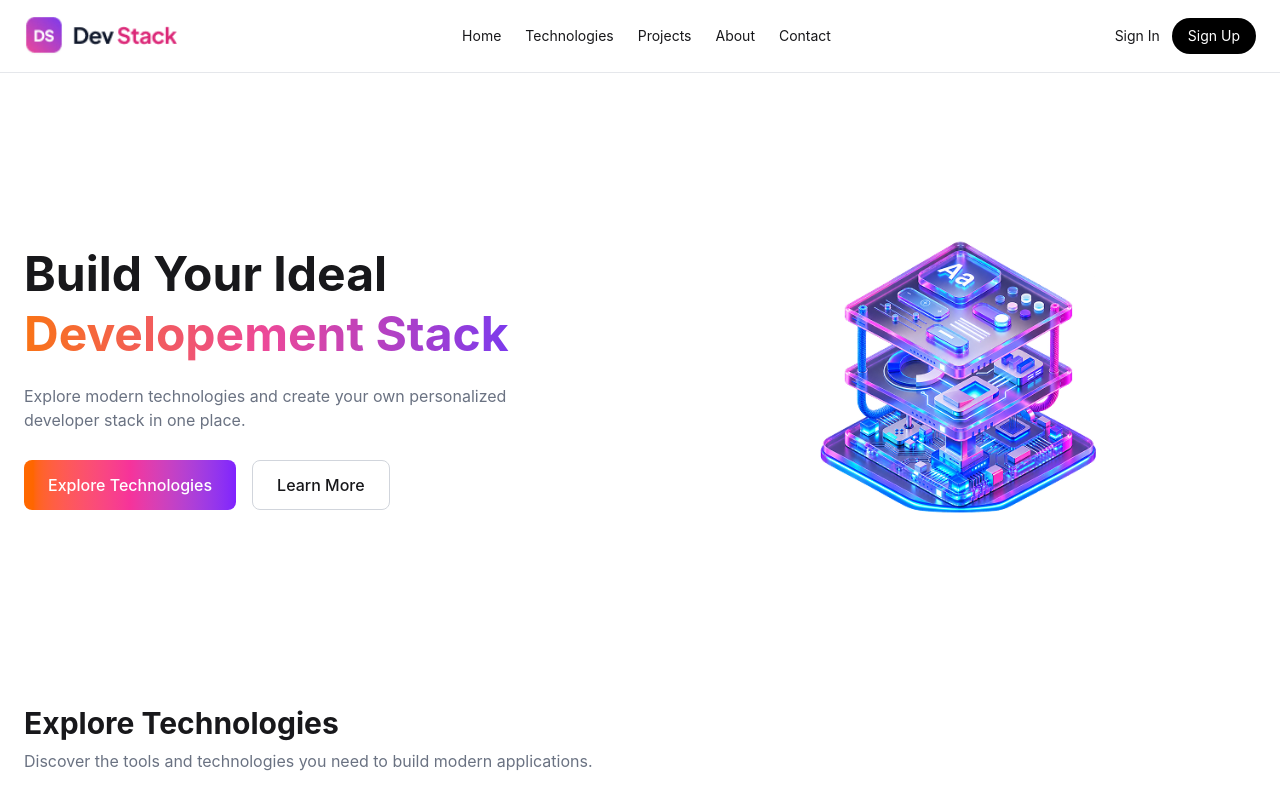
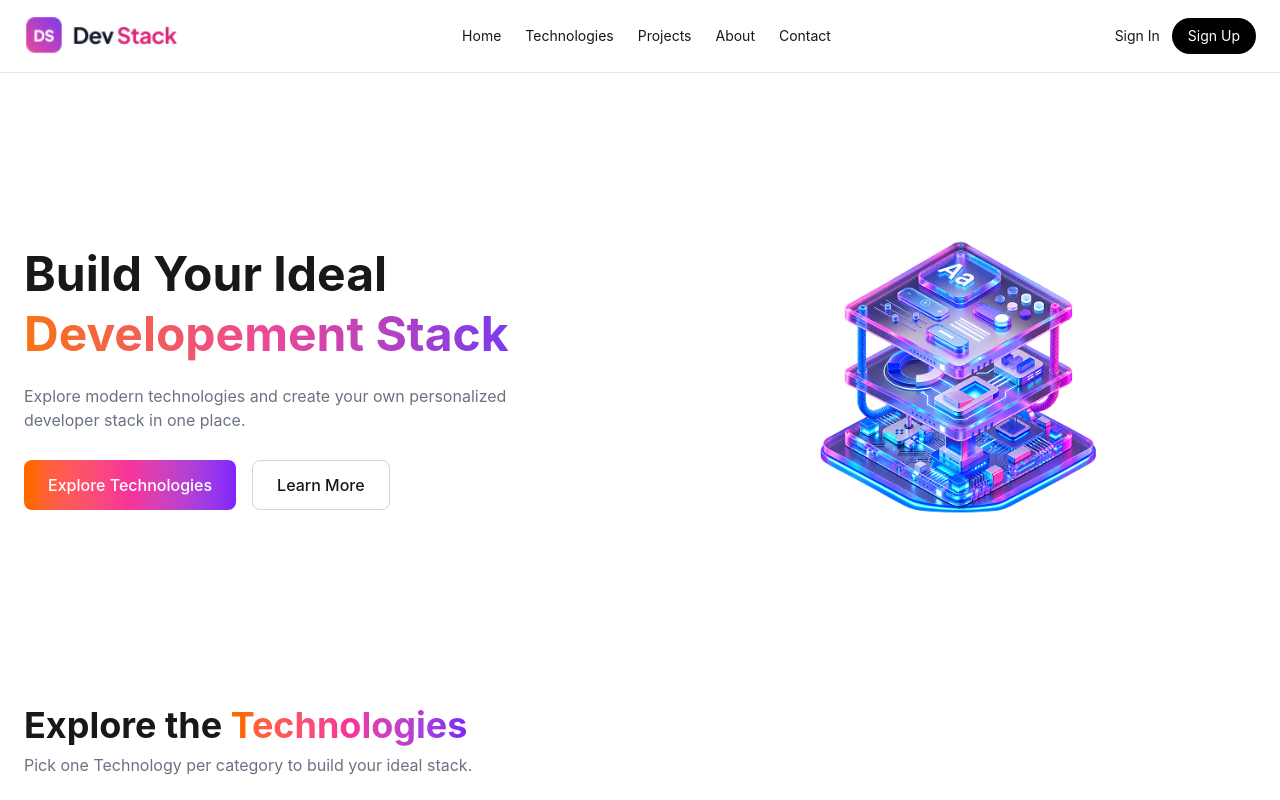
Before and after one commit to MahbubSifat/dev-stack-builder, a React (Vite) app: page / in a window 1280 px wide. Shown: the top 800 px of the page. Built offline with nearby package versions, Linux system fonts and the light colour scheme.

Commit message:
polish technology section heading

```diff
--- a/src/App.jsx
+++ b/src/App.jsx
@@ -112,12 +112,12 @@ function App() {
         <ToastContainer />
 
         <div className="mb-8">
-          <h2 className="text-3xl font-bold">
-            Explore Technologies
+          <h2 className="text-3xl md:text-4xl font-bold">
+            Explore the <span className="text-transparent bg-clip-text bg-gradient-to-r from-orange-500 via-pink-500 to-violet-600">Technologies</span>
           </h2>
 
           <p className="text-gray-500 mt-2">
-            Discover the tools and technologies you need to build modern applications.
+            Pick one Technology per category to build your ideal stack.
           </p>
         </div>
 
```
Lines whose indentation alone changed are shown as unchanged.
